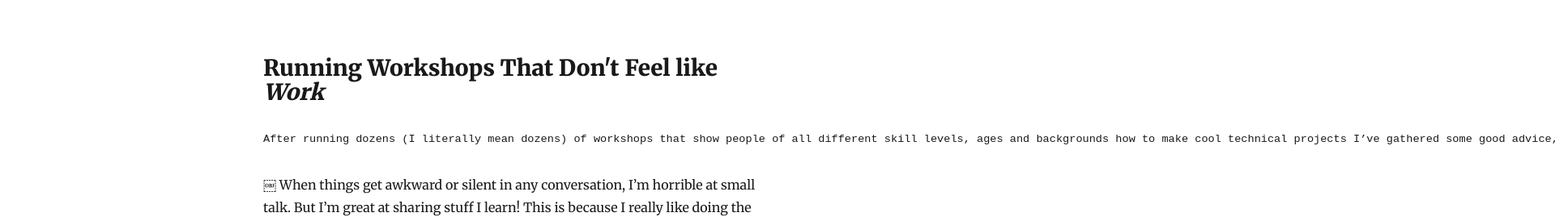
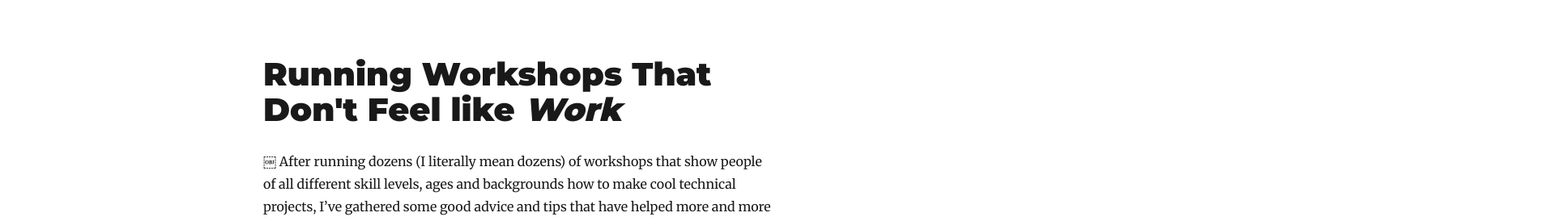
Before and after one commit to dinaelhanan/personalSite, a Gatsby site: page /workshop-tips/ in a window 1280 px wide. Shown: the top 274 px of the page at 81% size, 1920 px wide, since content can reach past the window. Built offline with nearby package versions, Linux system fonts and the light colour scheme; Gatsby itself is replaced by a stand-in of ours; some packages are replaced by stand-ins of ours.

Commit message:
Update index.md

```diff
--- a/content/blog/workshop-tips/index.md
+++ b/content/blog/workshop-tips/index.md
@@ -1,8 +1,7 @@
-## Running Workshops That Don't Feel like *Work*
-
-	After running dozens (I literally mean dozens) of workshops that show people of all different skill levels, ages and backgrounds how to make cool technical projects I’ve gathered some good advice, tips, and lessons that have helped more and more of my workshops really land with participants and so I thought I’d put them up on here in case anybody reading this puts them to good use :) Thank you to everyone I experimented on and those who gave me great advice. More importantly, thank you to those who allow me to continue experimenting and learning from them, and to those I will be experimenting on in the future. You’re all fantastic guinea pigs (Note: As I go through more and more workshops, I’ll keep adding things here :)
+# Running Workshops That Don't Feel like *Work*
 
 ￼
+	After running dozens (I literally mean dozens) of workshops that show people of all different skill levels, ages and backgrounds how to make cool technical projects, I’ve gathered some good advice and tips that have helped more and more of my workshops really land with participants and so I thought I’d put them up on here in case anybody reading this puts them to good use :) Thank you to everyone I experimented on and those who gave me great advice. More importantly, thank you to those who allow me to continue experimenting and learning from them, and those I will be experimenting on in the future. You’re all fantastic guinea pigs. (Note: As I go through more and more workshops, I’ll keep adding things here :)<br>
 	When things get awkward or silent in any conversation, I’m horrible at small talk. But I’m great at sharing stuff I learn! This is because I really like doing the things the hard way by starting from scratch instead of based on advice - just ask my poor Mom.
 ![You as the star of the conversation when things get awkward.](youRaStar.tif)
 	So I found that turning those awkward pockets of silence into a Q&A/interview about myself works fantastic. Now, the trick is to make it all about you in a way that people get something out of it. Think of it like this: share stuff that worked for you in a really detailed way. What worked? How did you come up with it? What mess-ups taught you that? How can someone generally apply those things? Most recently I did this in a workshop where I was showing a group of mainly young women how to make personal websites on Repl.it and Github. I just started asking people if they have any questions for me as a high school graduate, as a teenager who got an internship as their first job. I did it in a way where it was like a big sister sharing advice and stories to younger siblings, instead of standing on a pedestal and telling people how to be as great and accomplished as I am (*hint: sarcasm*). In fact, giving advice in this format to siblings or friends is a great way to practice this type of small talk that helps others and shines a light on you, all while not being condescending or annoying.
```
